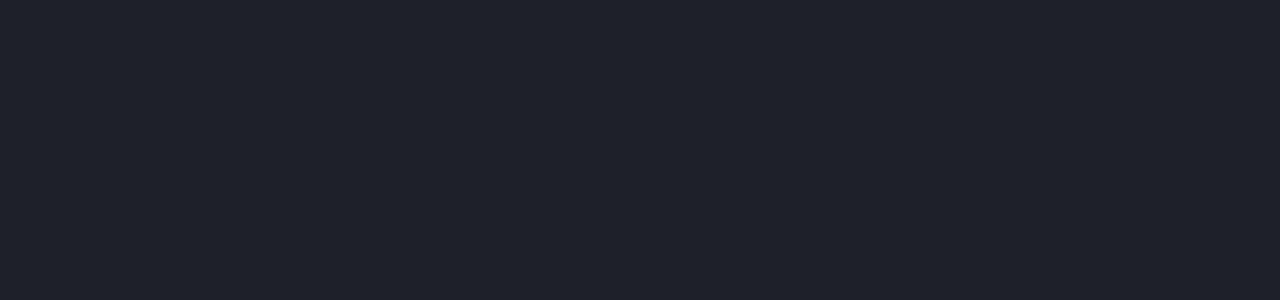
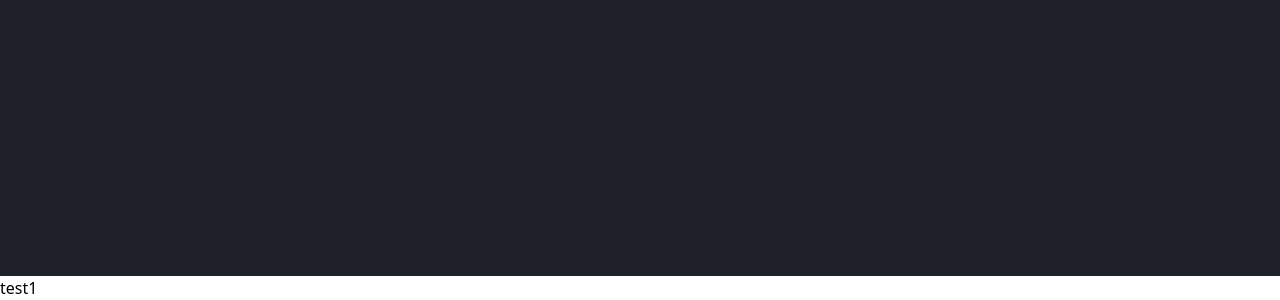
Before and after one commit to ChristmasLover12345/CSsocial-media-dashboard-with-theme-switcher-master, a React (Vite) app: page / in a window 1280 px wide. Shown: the part 500-800 px from the top of the page. Built offline with nearby package versions, Linux system fonts and the light colour scheme.

Commit message:
figured put how to hide/unhide Components

```diff
--- a/src/App.jsx
+++ b/src/App.jsx
@@ -1,10 +1,14 @@
 
 import { useState } from 'react'
 import './App.css'
+import Test1 from './components/test1'
+import Test2 from './components/test2'
 
 function App() {
   const [bottomBg, setbottomBg] = useState('bg-[#1e202a] h-full w-full -z-10 relative')
   const [topBg, setTopBg] = useState('bg-[#1f212e] h-[30%] w-full absolute top-0 ')
+
+  const [testing, setTesting] = useState(Test1)
 
 
   return (
@@ -16,7 +20,9 @@
         </div>
       </div>
 
-
+      <div>
+        {testing}
+      </div>
 
 
      </div>
--- /dev/null
+++ b/src/components/test1.jsx
@@ -0,0 +1,9 @@
+import React from 'react'
+
+const Test1 = () => {
+  return (
+    <div>test1</div>
+  )
+}
+
+export default Test1
--- /dev/null
+++ b/src/components/test2.jsx
@@ -0,0 +1,9 @@
+import React from 'react'
+
+const Test2 = () => {
+  return (
+    <div>test2</div>
+  )
+}
+
+export default Test2
```
